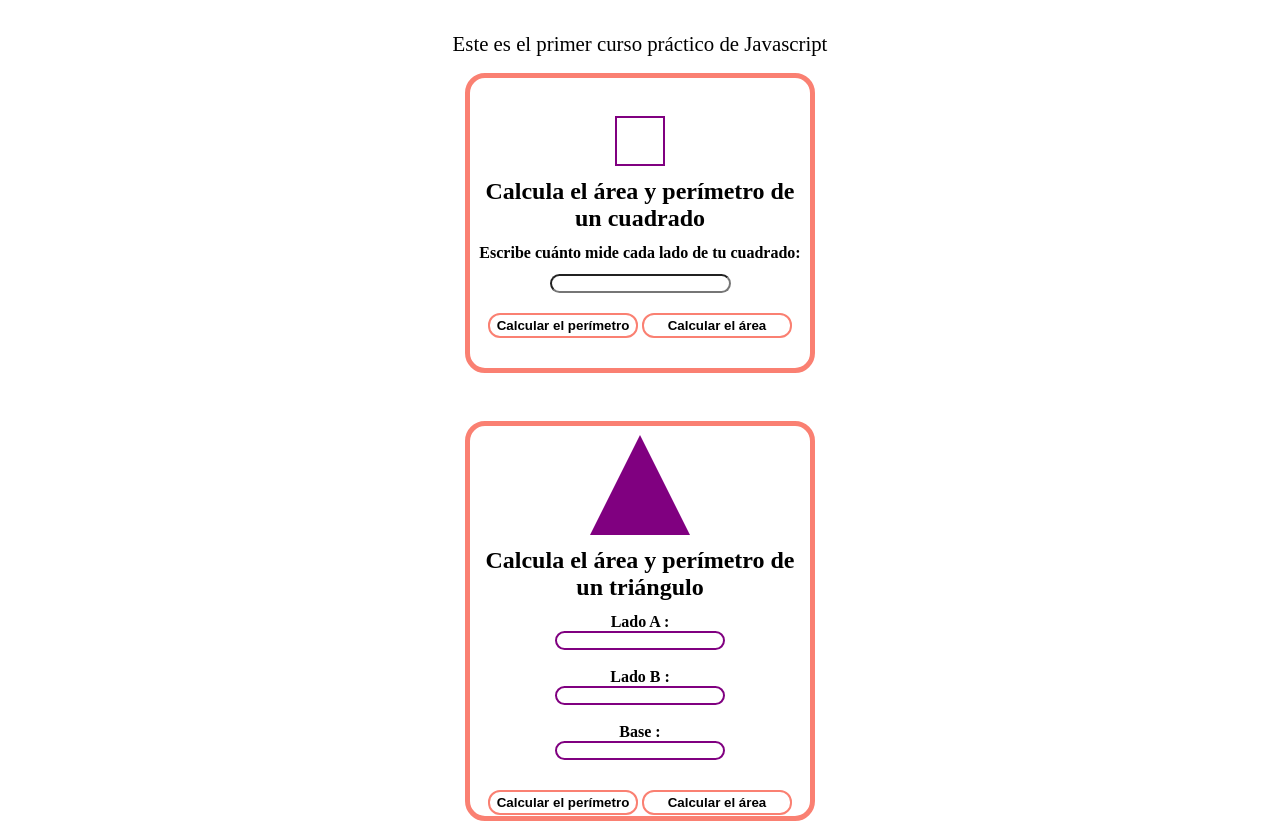
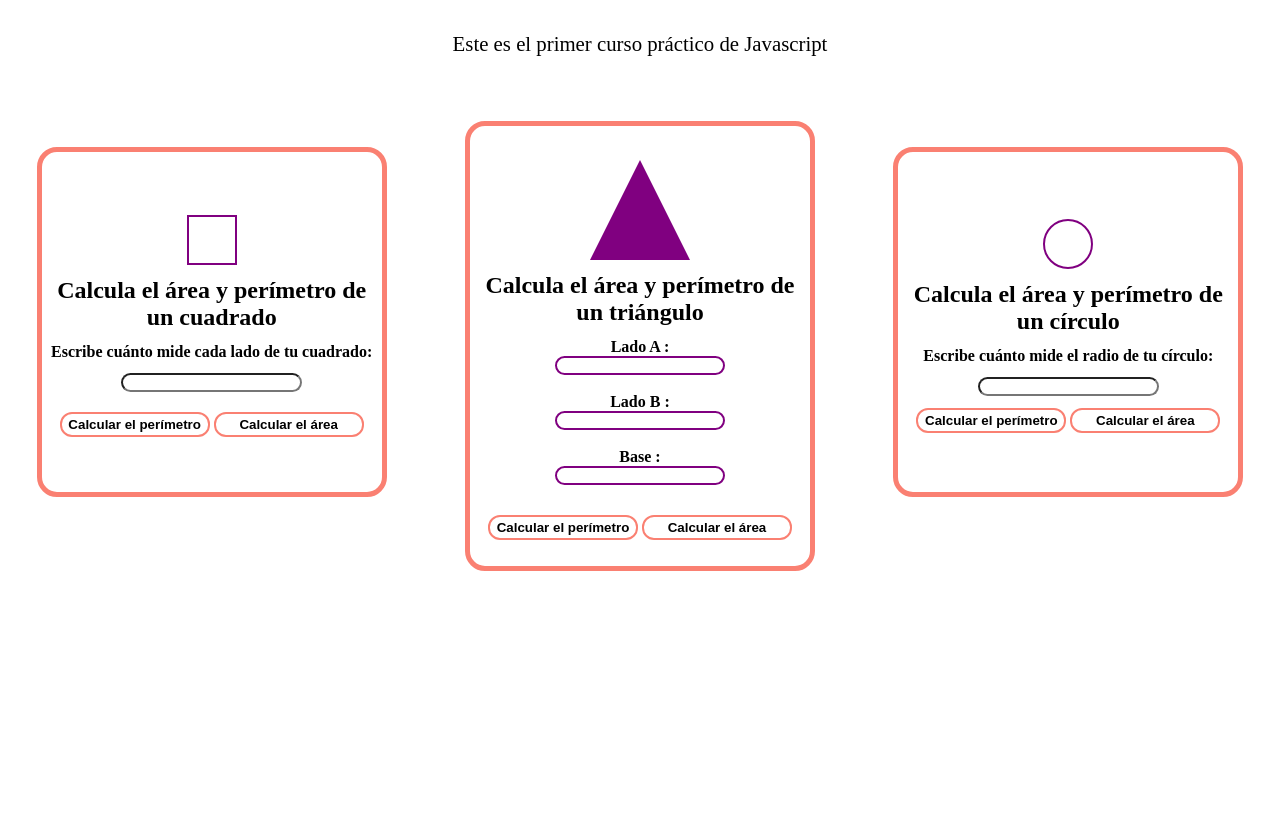
Before and after one commit to yami-normix/curso-practico-js, a plain HTML site: page index.html in a window 1280 px wide. Shown: the part 57-878 px from the top of the page. After the commit the page ends 800 px from the top, so only its background shows below. Drawn offline with Linux system fonts and the light colour scheme.

Commit message:
Agregando cambios a las funciones geométricas y creando los archivos de descuentos

```diff
--- a/figuras.js
+++ b/figuras.js
@@ -100,3 +100,15 @@ function calcularPerimetroTriangulo() {
 function calcularAreaTriangulo() {
 
 }
+function calcularPerimetroCirculo() {
+    const inputCirculo = document.getElementById("input-circulo");
+    const valueInputCirculo = inputCirculo.value;
+    const perimetroDelCirculo = perimetroCirculo(valueInputCirculo);
+    alert(perimetroDelCirculo);
+}
+function calcularAreaCirculo() {
+    const inputCirculo = document.getElementById("input-circulo");
+    const valueInputCirculo = inputCirculo.value;
+    const areaDelCirculo = areaCirculo(valueInputCirculo);
+    alert(areaDelCirculo);
+}
--- a/index.html
+++ b/index.html
@@ -15,7 +15,7 @@
 
     <section class="section">
         <div class="container-cuadrado">
-            <div class="circle"></div>
+            <div class="cuadrado"></div>
             <h2>Calcula el área y perímetro de un cuadrado</h2>
         <form action="">
             <label class="label-cuadrado" for="InputCuadrado">Escribe cuánto mide cada lado de tu cuadrado:</label>
@@ -39,10 +39,20 @@
 
             </div>
             <button class="button-perimetro--triangulo button" type="button" onclick="calcularPerimetroTriangulo()">Calcular el perímetro</button>
-            <button class="button-area--cuadrado button" type="button" onclick="calcularAreaTriangulo()">Calcular el área</button>
+            <button class="button-area--triangulo button" type="button" onclick="calcularAreaTriangulo()">Calcular el área</button>
         </form>
         </div>
 
+        <div class="container-circulo">
+            <div class="circle"></div>
+            <h2>Calcula el área y perímetro de un círculo</h2>
+        <form action="">
+            <label class="label-circulo" for="input-circulo">Escribe cuánto mide el radio de tu círculo:</label>
+            <input class="input-circulo" id="input-circulo" type="number"> <br>
+            <button class="button-perimetro--circulo button" type="button" onclick="calcularPerimetroCirculo()">Calcular el perímetro</button>
+            <button class="button-area--circulo button" type="button" onclick="calcularAreaCirculo()">Calcular el área</button>
+        </form>
+        </div>
 
     </section>
 
--- a/style.css
+++ b/style.css
@@ -16,7 +16,7 @@
     place-items: center;
     text-align: center;
 }
-.circle {
+.cuadrado {
     margin: 0 auto;
     margin-bottom: 12px;
     width: 50px;
@@ -31,7 +31,7 @@
     width: 350px;
     border: solid salmon 5px;
     border-radius: 20px;
-    height: 300px;
+    height: 350px;
 }
 .container-cuadrado h2 {
     margin-bottom: 12px;
@@ -66,7 +66,7 @@
     width: 350px;
     border: solid salmon 5px;
     border-radius: 20px;
-    height: 400px;
+    height: 450px;
 }
 .triangulo {
     margin: 0 auto;
@@ -77,7 +77,7 @@
     border-bottom: 100px solid purple;
     border-left: 50px solid transparent;
 }
-.container-triangulo h2 {
+.container-triangulo h2, .container-circulo h2 {
     margin-bottom: 12px;
 }
 .container-labels-input-triangulo {
@@ -93,3 +93,67 @@
     border-radius: 20px;
     border: solid purple 2px;
 }
+.container-circulo {
+    margin-top: 48px;
+    display: flex;
+    flex-direction: column;
+    justify-content: center;
+    padding-top: 8px;
+    width: 350px;
+    border: solid salmon 5px;
+    border-radius: 20px;
+    height: 350px;
+}
+.circle {
+    margin: 0 auto;
+    margin-bottom: 12px;
+    width: 50px;
+    height: 50px;
+    border: solid purple 2px;
+    border-radius: 50%;
+}
+.label-circulo {
+    font-weight: bold;
+}
+.input-circulo {
+    border-radius: 20px;
+    margin-top: 12px;
+    background-color: transparent;
+}
+@media (min-width: 900px) {
+    .section {
+        display: grid;
+        place-items: center;
+        gap: 5px;
+        grid-template-rows: repeat(2, 1fr);
+        grid-template-columns: repeat(2, 1fr);
+    }
+    .container-cuadrado {
+        grid-column-start: 1;
+        grid-row-start: 1;
+    }
+    .container-circulo {
+        grid-column-start: 2;
+        grid-row-start: 1;
+        margin-top: 0;
+    }
+    .container-triangulo {
+        grid-column-start: 1;
+        grid-row-start: 2;
+    }
+}
+@media (min-width: 1024px) {
+    .section {
+       display: flex;
+       justify-content: space-around;
+    }
+    .container-cuadrado {
+
+    }
+    .container-circulo {
+
+    }
+    .container-triangulo {
+
+    }
+}
```
Also changed, not shown: descuentos.html (added, +13 -0 lines), reto-isosceles.html (added, +12 -0 lines), reto-isosceles.js (added, +28 -0 lines), descuentos.js (added), 1 other file.
